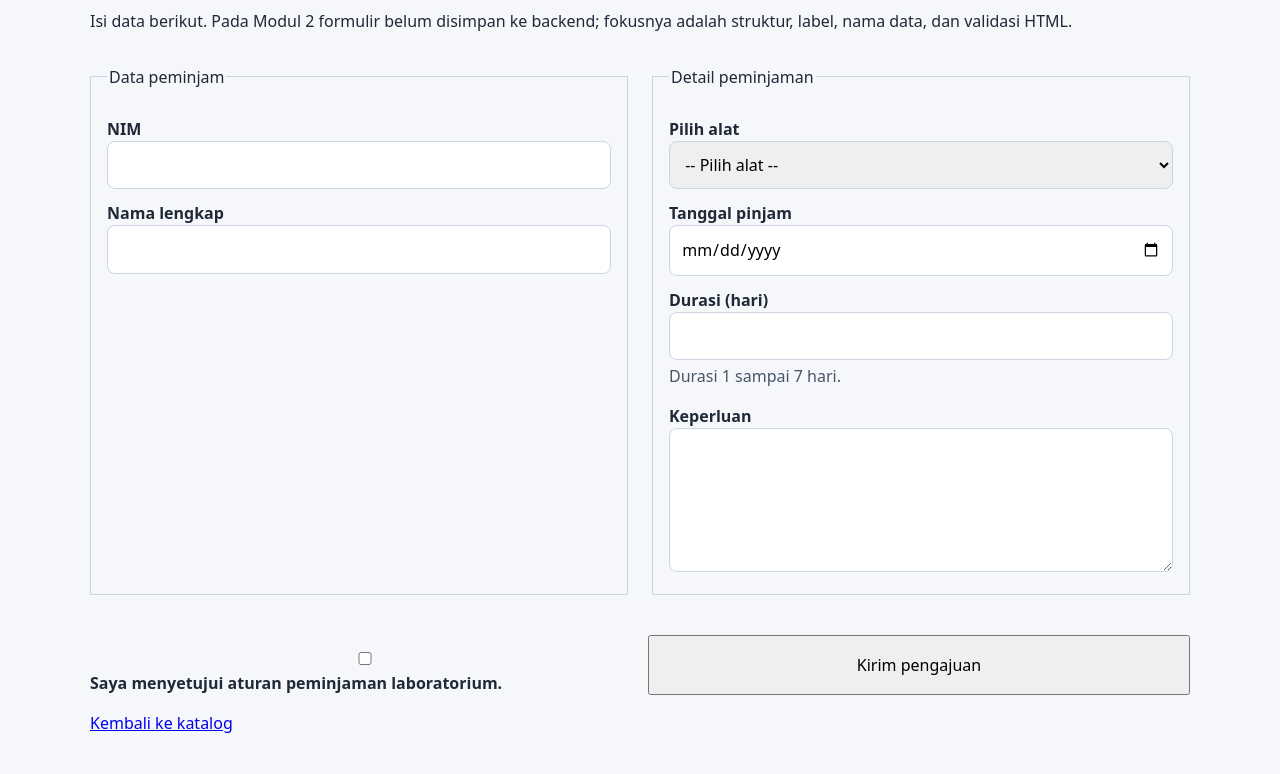
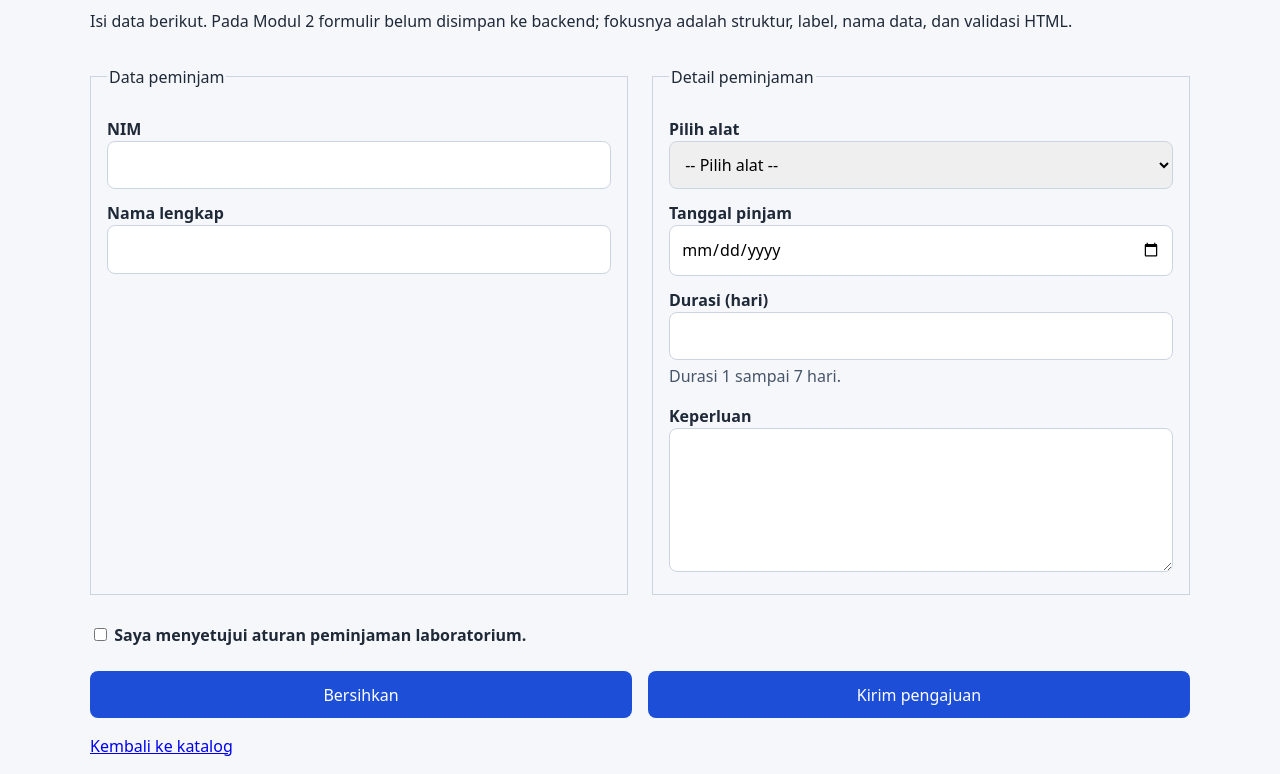
Before and after one commit to nicanayy/SIPERLAB, a website built with Vite: page frontend/peminjaman.html in a window 1280 px wide. Shown: the part 139-913 px from the top of the page. Before the commit the page ends 890 px from the top, so only its background shows below. Built offline with nearby package versions, Linux system fonts and the light colour scheme.

Commit message:
update modul 4

```diff
--- a/frontend/peminjaman.html
+++ b/frontend/peminjaman.html
@@ -1,3 +1,4 @@
+
 <!doctype html>
 <html lang="id">
   <head>
@@ -28,9 +29,7 @@
       </p>
 
       <form action="/peminjaman" method="post">
-
         <div class="form-grid">
-
           <fieldset>
             <legend>Data peminjam</legend>
 
@@ -100,11 +99,10 @@
               required
             ></textarea>
           </fieldset>
-
         </div>
 
-        <div class="form-actions">
-          <label>
+        <div class="form-consent">
+          <label for="setuju">
             <input
               id="setuju"
               name="setuju"
@@ -114,10 +112,12 @@
             >
             Saya menyetujui aturan peminjaman laboratorium.
           </label>
+        </div>
 
+        <div class="form-actions">
+          <button type="reset">Bersihkan</button>
           <button type="submit">Kirim pengajuan</button>
         </div>
-
       </form>
     </main>
 
--- a/frontend/src/styles.css
+++ b/frontend/src/styles.css
@@ -15,6 +15,7 @@
   --space-3: 1rem;
   --space-4: 1.5rem;
   --space-5: 2rem;
+
   font-family: system-ui, sans-serif;
   line-height: 1.5;
 }
@@ -32,7 +33,7 @@ main,
   margin-inline: auto;
 }
 
-
+/* Header */
 .site-header {
   display: flex;
   align-items: center;
@@ -58,7 +59,6 @@ main,
 
 nav a {
   color: var(--color-primary);
-  margin-right: 1rem;
 }
 
 nav a:hover,
@@ -67,6 +67,7 @@ nav a:focus {
   font-weight: 600;
 }
 
+/* Hero */
 .hero {
   display: flex;
   flex-direction: column;
@@ -82,6 +83,7 @@ nav a:focus {
   min-width: 0;
 }
 
+/* Media */
 img,
 svg,
 video {
@@ -90,6 +92,7 @@ video {
   height: auto;
 }
 
+/* Katalog */
 .equipment-list {
   display: grid;
   grid-template-columns: repeat(auto-fit, minmax(16rem, 1fr));
@@ -121,7 +124,7 @@ video {
   margin-top: auto;
 }
 
-
+/* Fieldset */
 article,
 fieldset {
   margin: 1rem 0;
@@ -129,7 +132,7 @@ fieldset {
   border: 1px solid var(--color-border);
 }
 
-
+/* Form */
 .form-grid {
   display: grid;
   gap: var(--space-4);
@@ -158,11 +161,18 @@ textarea {
   min-width: 0;
 }
 
+/* Checkbox */
+.form-consent input[type="checkbox"] {
+  width: auto;
+}
+
+/* Keterangan */
 .hint {
   margin-top: 0.25rem;
   color: #475569;
 }
 
+/* Tombol */
 .form-actions {
   display: flex;
   flex-wrap: wrap;
@@ -174,6 +184,19 @@ textarea {
   flex: 1 1 10rem;
 }
 
+button {
+  border: none;
+  border-radius: 0.5rem;
+  background: var(--color-primary);
+  color: white;
+}
+
+button:hover {
+  cursor: pointer;
+  opacity: 0.9;
+}
+
+/* Badge */
 .badge {
   display: inline-block;
   padding: 0.25rem 0.6rem;
@@ -184,6 +207,7 @@ textarea {
   font-size: 0.875rem;
 }
 
+/* Focus */
 input:focus,
 select:focus,
 textarea:focus,
@@ -193,16 +217,7 @@ a:focus {
   outline-offset: 2px;
 }
 
-button:hover {
-  cursor: pointer;
-  opacity: 0.9;
-}
-
-button:focus {
-  outline: 3px solid #93c5fd;
-  outline-offset: 2px;
-}
-
+/* Responsive */
 @media (min-width: 48rem) {
   .hero {
     flex-direction: row;
```
